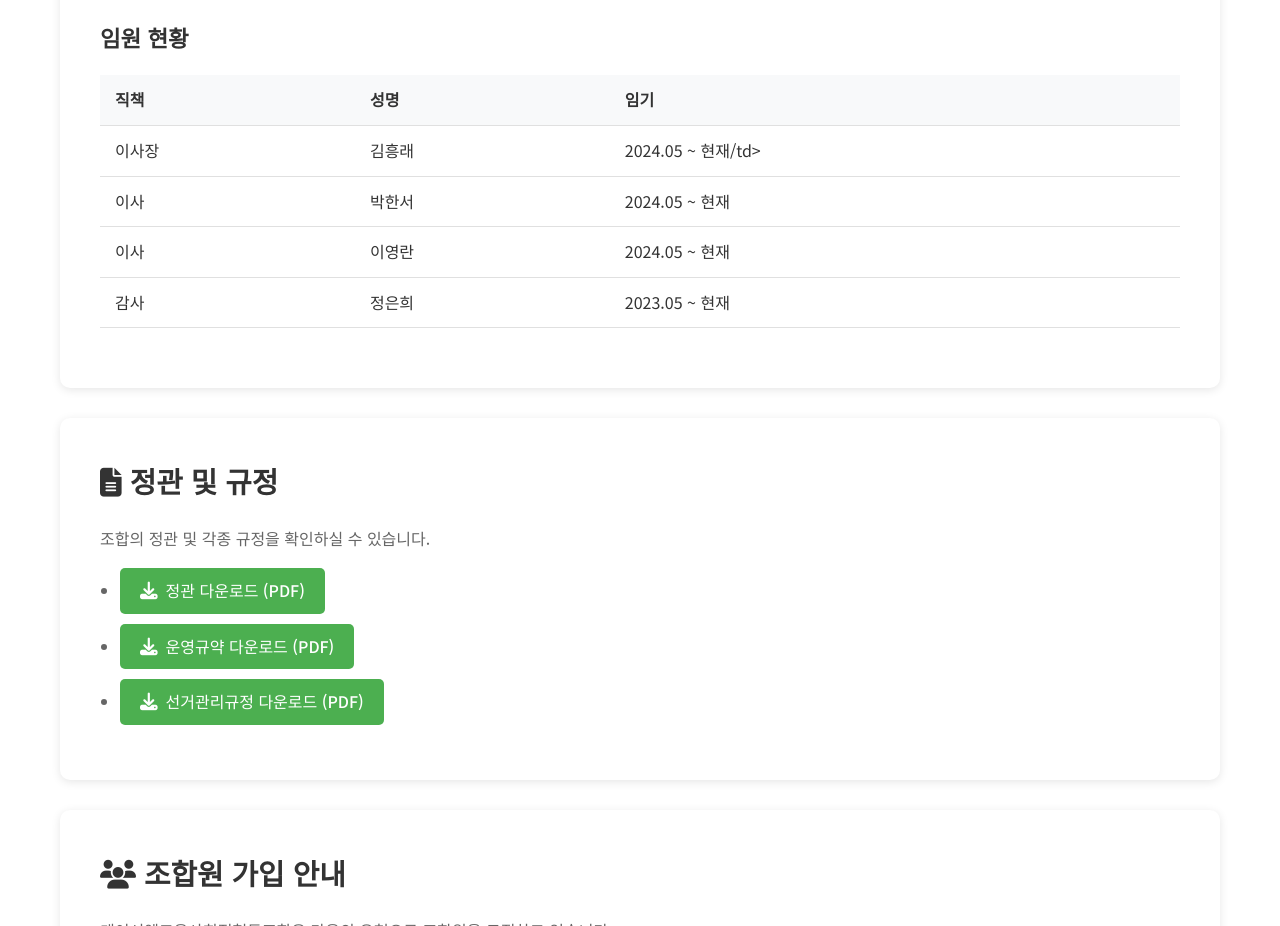
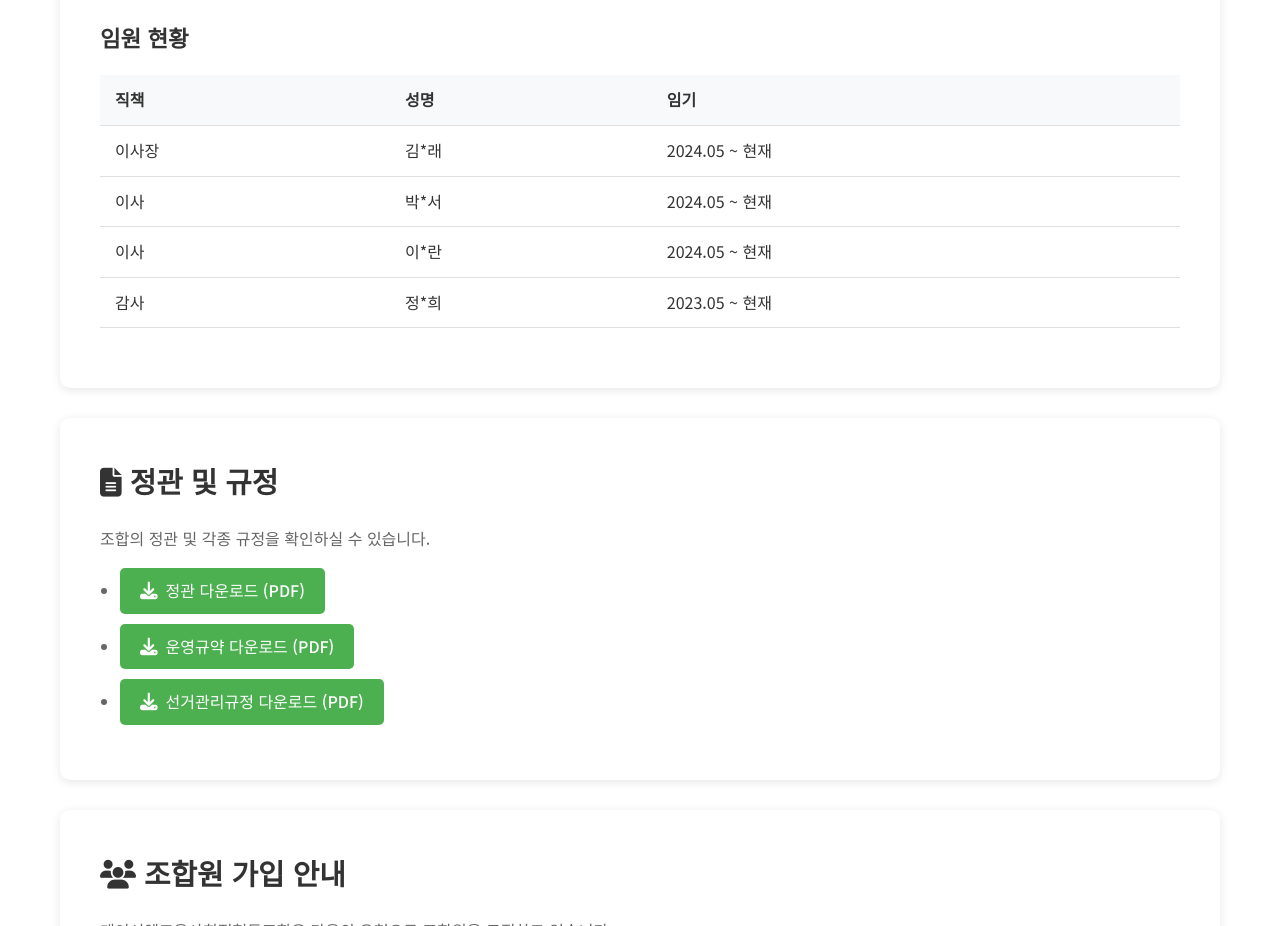
Before and after one commit to heunglae/kcm-coop-website, a website: page about.html in a window 1280 px wide. Shown: the part 2120-3046 px from the top of the page. Drawn offline with Linux system fonts and the light colour scheme.

Commit message:
Update about.html
Signed-off-by: heunglae <78581010+heunglae@users.noreply.github.com>

```diff
--- a/about.html
+++ b/about.html
@@ -123,22 +123,22 @@
                         <tbody>
                             <tr>
                                 <td>이사장</td>
-                                <td>김흥래</td>
-                                <td>2024.05 ~ 현재/td>
+                                <td>김*래</td>
+                                <td>2024.05 ~ 현재</td>
                             </tr>
                             <tr>
                                 <td>이사</td>
-                                <td>박한서</td>
+                                <td>박*서</td>
                                 <td>2024.05 ~ 현재 </td>
                             </tr>
                             <tr>
                                 <td>이사</td>
-                                <td>이영란</td>
+                                <td>이*란</td>
                                 <td>2024.05 ~ 현재 </td>
                             </tr>
                             <tr>
                                 <td>감사</td>
-                                <td>정은희</td>
+                                <td>정*희</td>
                                 <td>2023.05 ~ 현재 </td>
                             </tr>
                         </tbody>
```
